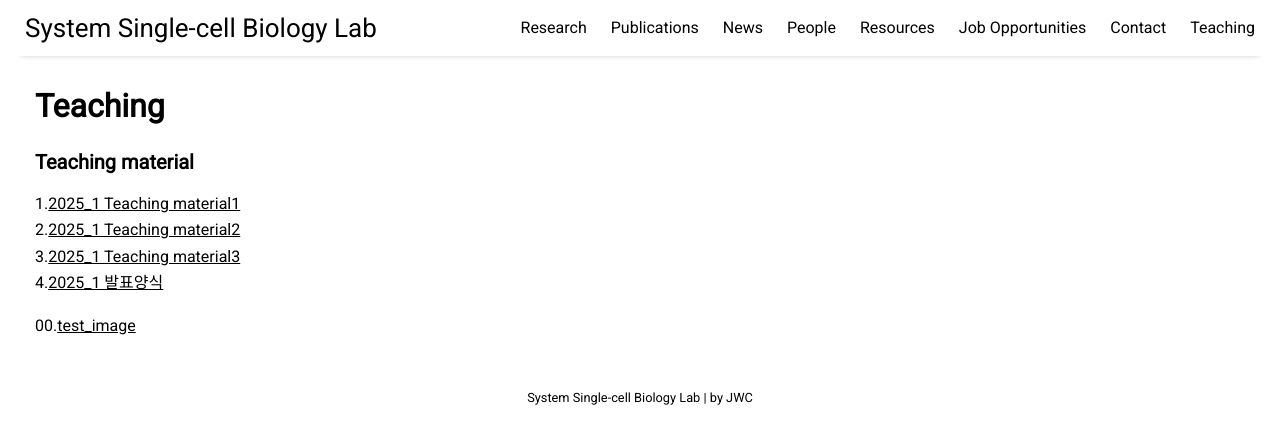
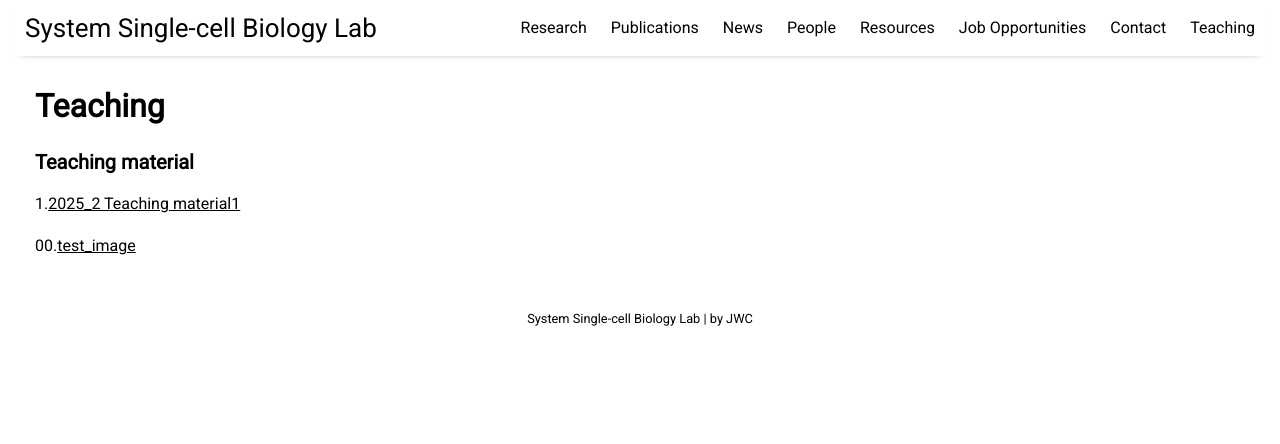
Before and after one commit to jaewon-cho/jaewon-cho.github.io, a Jekyll site: the page built from pages/teaching.md, in a window 1280 px wide. Shown: the top 444 px of the page. Built offline with Jekyll 4.4.1, drawn with Linux system fonts in a browser that asks for light colours; nearby versions of some CDN libraries.

Commit message:
Update teaching.md

```diff
--- a/pages/teaching.md
+++ b/pages/teaching.md
@@ -6,9 +6,7 @@ permalink: /teaching
 
 ### Teaching material
 
-1.[2025_1 Teaching material1](https://github.com/jaewon-cho/jaewon-cho.github.io/raw/refs/heads/main/assets/teaching/1_bulk_rna_seq_lecture.pdf)<br/>
-2.[2025_1 Teaching material2](https://github.com/jaewon-cho/jaewon-cho.github.io/raw/refs/heads/main/assets/teaching/2_scRNA_lecture.pdf)<br/>
-3.[2025_1 Teaching material3](https://github.com/jaewon-cho/jaewon-cho.github.io/raw/refs/heads/main/assets/teaching/3_scRNA_coding_lecture.pdf)<br/>
-4.[2025_1 발표양식](https://github.com/jaewon-cho/jaewon-cho.github.io/raw/refs/heads/main/assets/teaching/presentation.pptx)<br/>
+1.[2025_2 Teaching material1](https://github.com/jaewon-cho/jaewon-cho.github.io/raw/refs/heads/main/assets/teaching/0_introduction.pdf)<br/>
+
 
 00.[test_image](https://raw.githubusercontent.com/jaewon-cho/jaewon-cho.github.io/main/assets/img/job.png)<br/>
```
